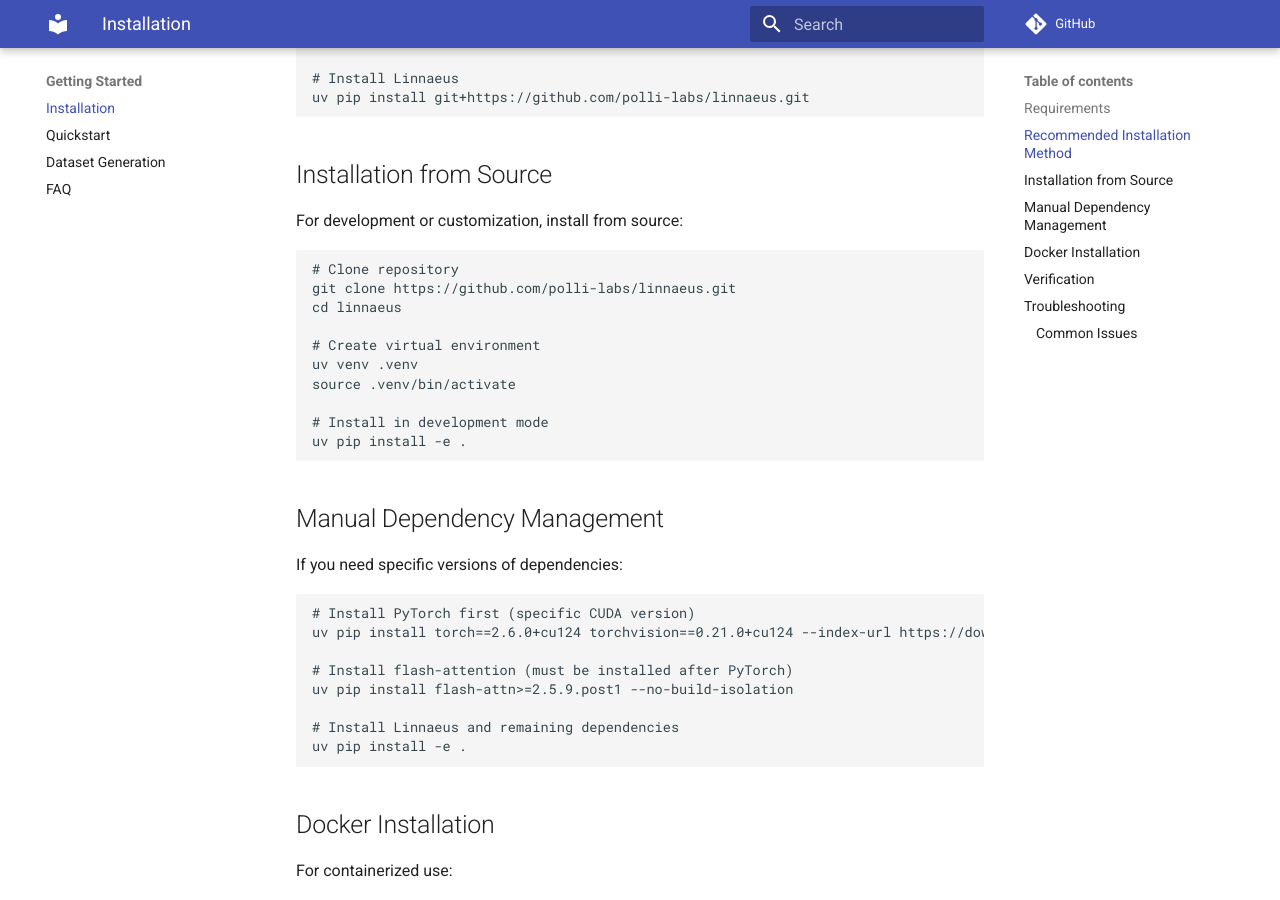
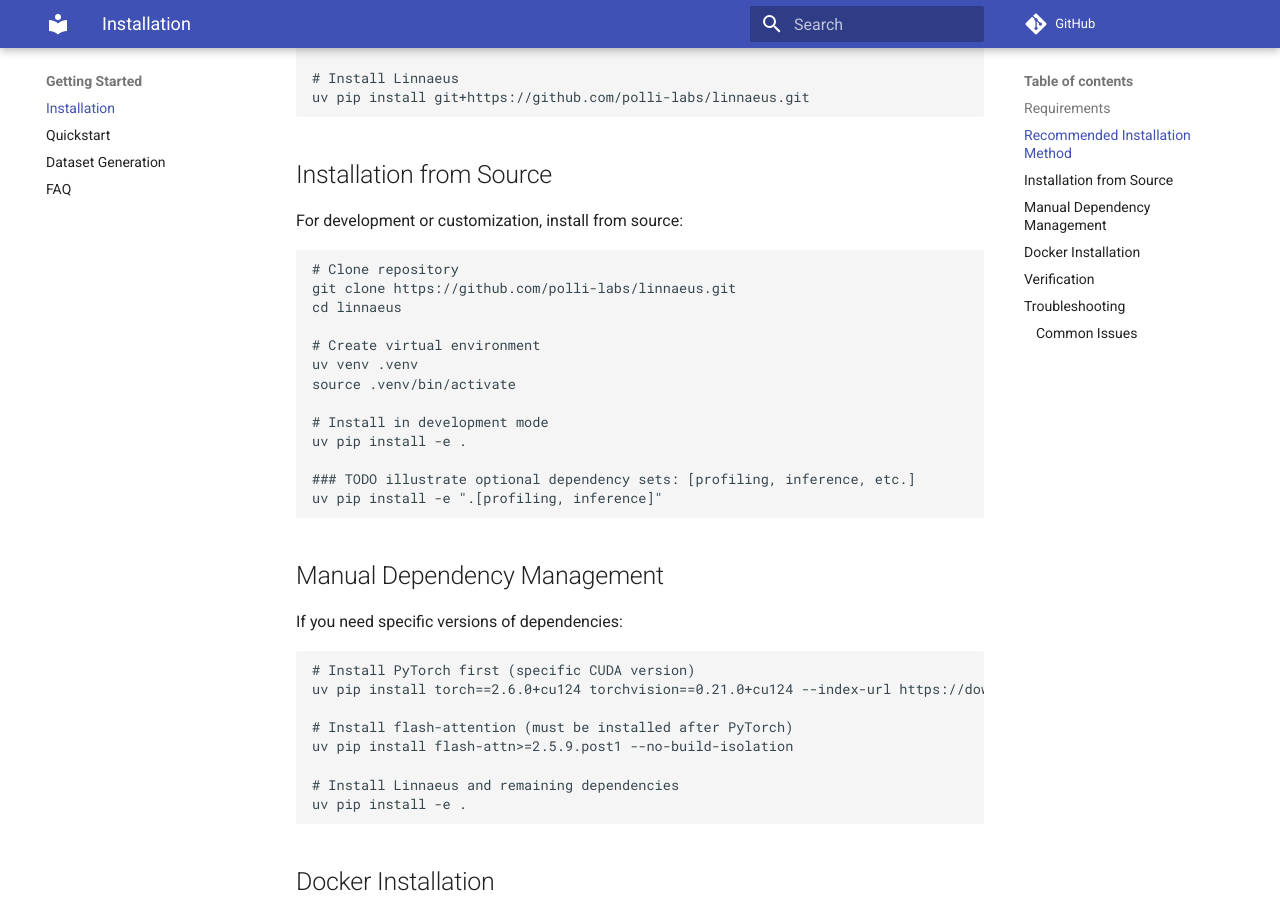
Before and after one commit to polli-labs/linnaeus, an MkDocs documentation site: the page built from docs/installation.md, in a window 1280 px wide and 900 px high, scrolled down 779 px. Built offline with MkDocs 1.6.1 and Material for MkDocs 9.7.7, drawn with Linux system fonts in a browser that asks for light colours; comment, search, counter and statistics services are not loaded.

Commit message:
feat: Add profiling validation trial matrix
- Create trial_template_profiling_validation.yaml optimized for L2 validation
- Add comprehensive trial matrix testing L0/L1/L2 profiling levels
- Include baseline comparisons against main branch
- Update installation docs with optional dependency sets
- Prepare for comprehensive Level 2 component instrumentation validation

````diff
--- a/docs/installation.md
+++ b/docs/installation.md
@@ -43,6 +43,9 @@
 
 # Install in development mode
 uv pip install -e .
+
+### TODO illustrate optional dependency sets: [profiling, inference, etc.]
+uv pip install -e ".[profiling, inference]"
 ```
 
 ## Manual Dependency Management
````
Also changed, not shown: 1 other file.
